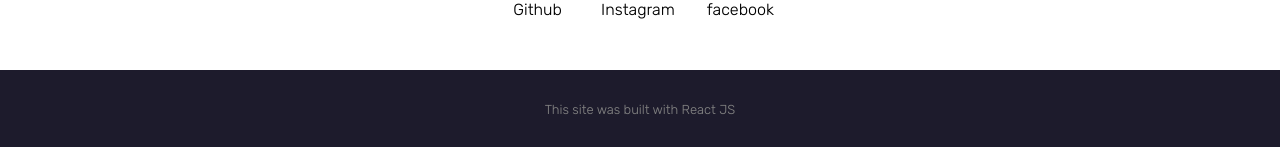
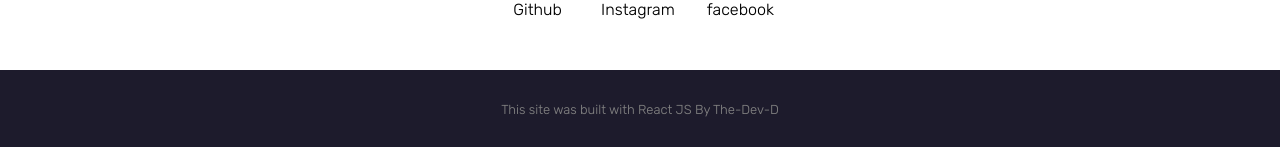
Before and after one commit to The-Dev-D/profile, a React (Create React App) app: page / in a window 1280 px wide. Shown: the part 898-1045 px from the top of the page. Built offline with nearby package versions, Linux system fonts and the light colour scheme; a web font is replaced by a local one.

Commit message:
v1.0.1 stable release

```diff
--- a/src/components/Footer.jsx
+++ b/src/components/Footer.jsx
@@ -4,7 +4,7 @@ export default function Footer() {
     return (
         <div>
             <footer className="flex vc hc">
-                This site was built with React JS
+                This site was built with React JS By The-Dev-D
             </footer>
         </div>
     )
```
